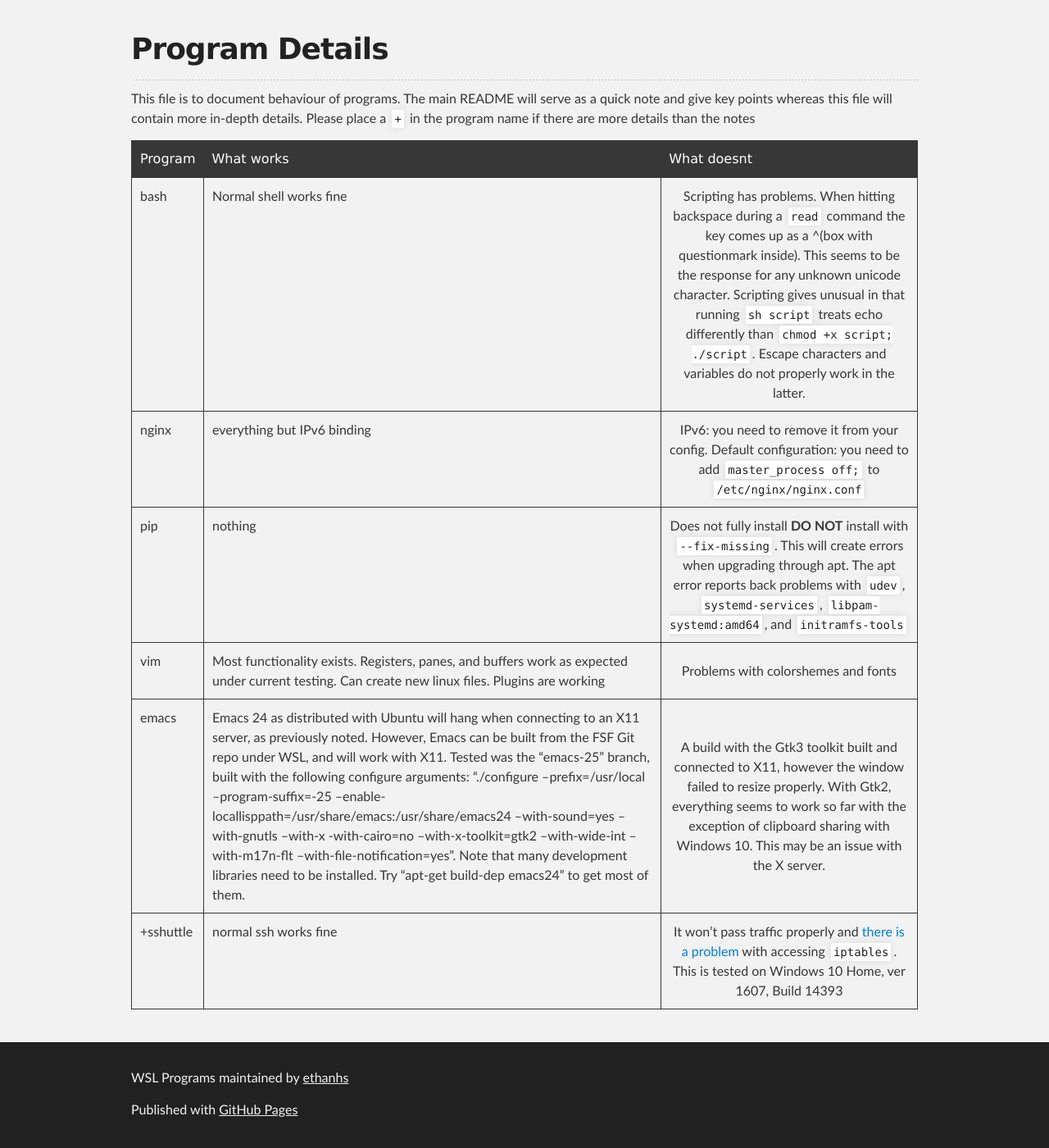
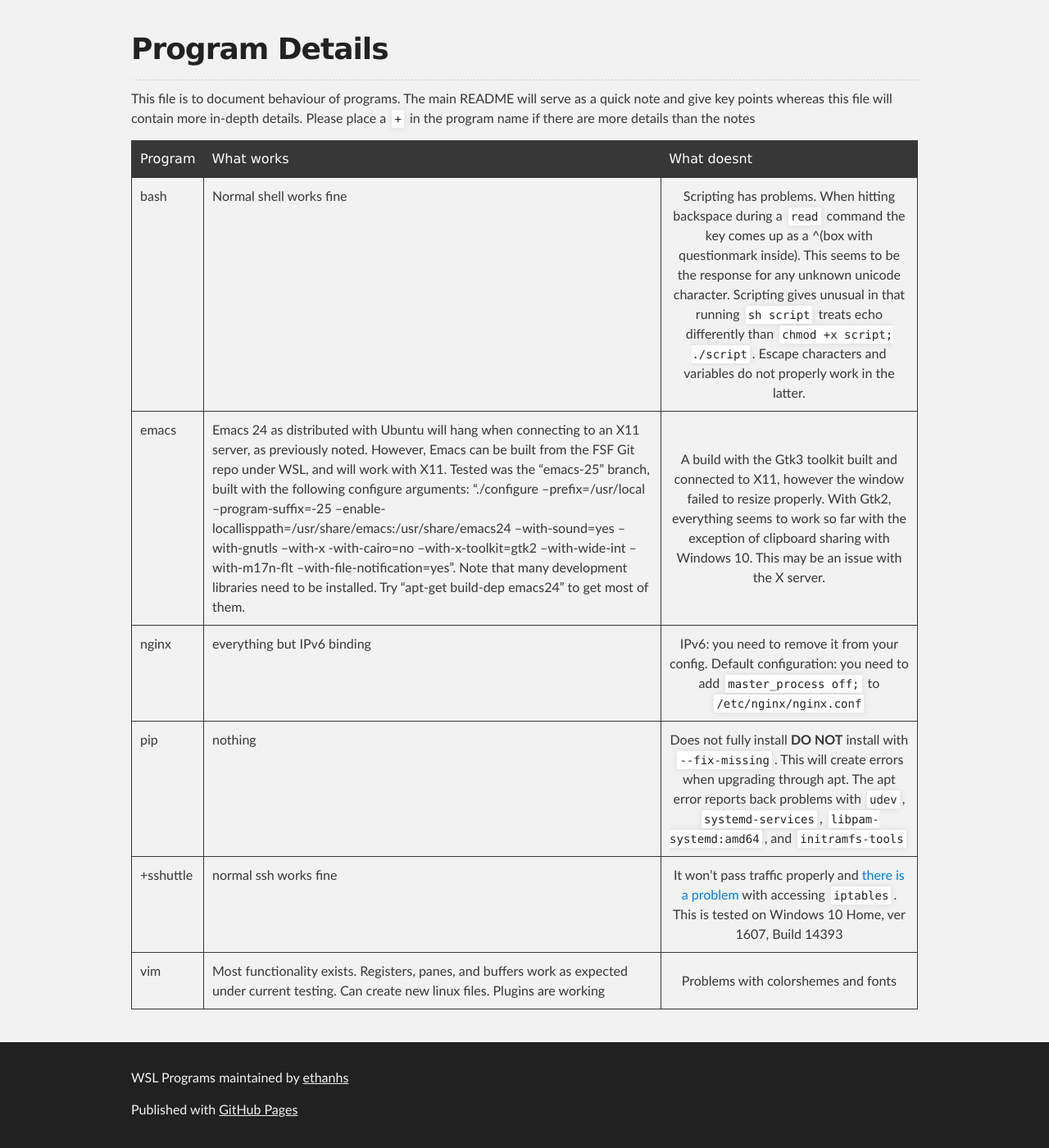
Before and after one commit to ethanhs/WSL-Programs, a Jekyll site: the page built from Program_Details.md, in a window 1280 px wide and 1400 px high, scrolled down 263 px. Shown: the whole window at 82% size. Built offline with Jekyll 4.4.1, drawn with Linux system fonts in a browser that asks for light colours; our own code applies the rules of GitHub Pages for plain Markdown files.

```diff
--- a/Program_Details.md
+++ b/Program_Details.md
@@ -7,8 +7,8 @@ Please place a `+` in the program name if there are more details than the notes
 Program | What works | What doesnt
 --------|------------|------------
 bash | Normal shell works fine | Scripting has problems. When hitting backspace during a `read` command the key comes up as a ^(box with questionmark inside). This seems to be the response for any unknown unicode character. Scripting gives unusual in that running `sh script` treats echo differently than `chmod +x script; ./script`. Escape characters and variables do not properly work in the latter.
+emacs | Emacs 24 as distributed with Ubuntu will hang when connecting to an X11 server, as previously noted.  However, Emacs can be built from the FSF Git repo under WSL, and will work with X11.  Tested was the "emacs-25" branch, built with the following configure arguments: "./configure --prefix=/usr/local --program-suffix=-25 --enable-locallisppath=/usr/share/emacs:/usr/share/emacs24 --with-sound=yes --with-gnutls --with-x -with-cairo=no --with-x-toolkit=gtk2 --with-wide-int --with-m17n-flt --with-file-notification=yes".  Note that many development libraries need to be installed.  Try "apt-get build-dep emacs24" to get most of them. |  A build with the Gtk3 toolkit built and connected to X11, however the window failed to resize properly.  With Gtk2, everything seems to work so far with the exception of clipboard sharing with Windows 10.  This may be an issue with the X server.
 nginx | everything but IPv6 binding | IPv6: you need to remove it from your config. Default configuration: you need to add `master_process off;` to `/etc/nginx/nginx.conf`
 pip | nothing | Does not fully install **DO NOT** install with `--fix-missing`. This will create errors when upgrading through apt. The apt error reports back problems with `udev`, `systemd-services`, `libpam-systemd:amd64`, and `initramfs-tools`
++sshuttle | normal ssh works fine | It won't pass traffic properly and [there is a problem](https://github.com/Microsoft/WSL/issues/767) with accessing `iptables`. This is tested on Windows 10 Home, ver 1607, Build 14393
 vim | Most functionality exists. Registers, panes, and buffers work as expected under current testing. Can create new linux files. Plugins are working | Problems with colorshemes and fonts
-emacs | Emacs 24 as distributed with Ubuntu will hang when connecting to an X11 server, as previously noted.  However, Emacs can be built from the FSF Git repo under WSL, and will work with X11.  Tested was the "emacs-25" branch, built with the following configure arguments: "./configure --prefix=/usr/local --program-suffix=-25 --enable-locallisppath=/usr/share/emacs:/usr/share/emacs24 --with-sound=yes --with-gnutls --with-x -with-cairo=no --with-x-toolkit=gtk2 --with-wide-int --with-m17n-flt --with-file-notification=yes".  Note that many development libraries need to be installed.  Try "apt-get build-dep emacs24" to get most of them. |  A build with the Gtk3 toolkit built and connected to X11, however the window failed to resize properly.  With Gtk2, everything seems to work so far with the exception of clipboard sharing with Windows 10.  This may be an issue with the X server.
-+sshuttle | normal ssh works fine | It won't pass traffic properly and [there is a problem](https://github.com/Microsoft/WSL/issues/767) with accessing `iptables`. This is tested on Windows 10 Home, ver 1607, Build 14393
```
